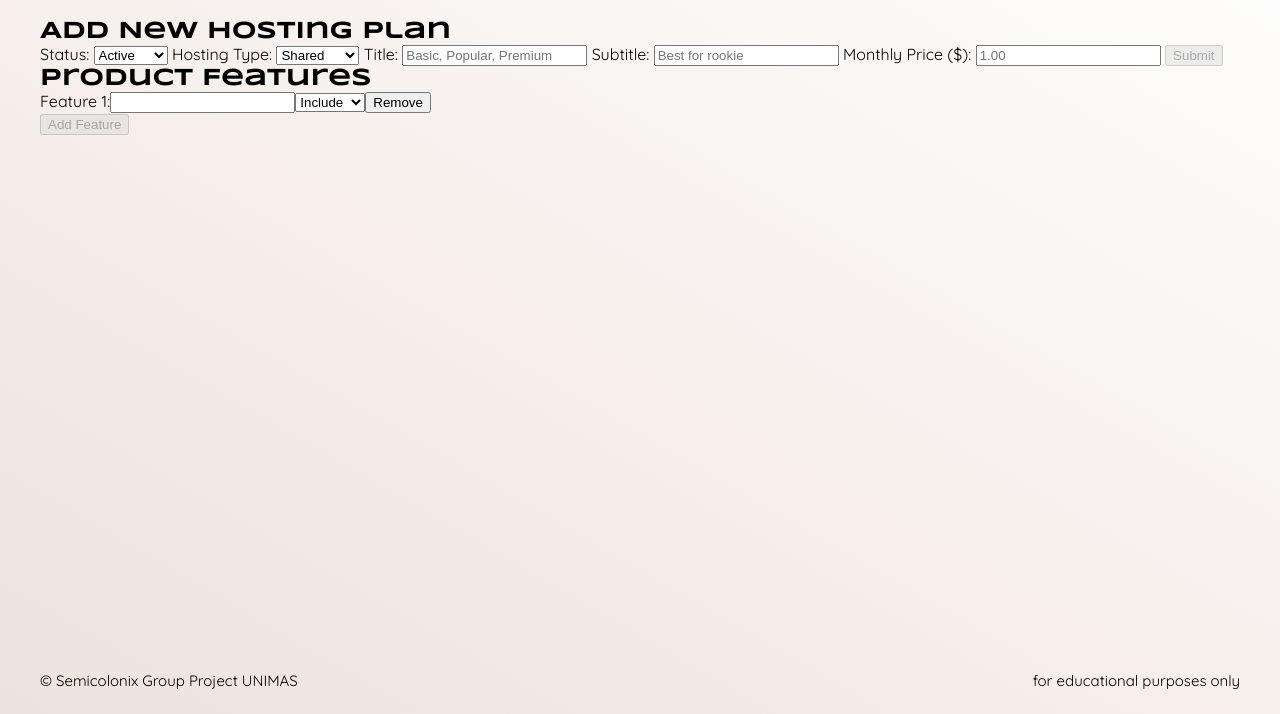
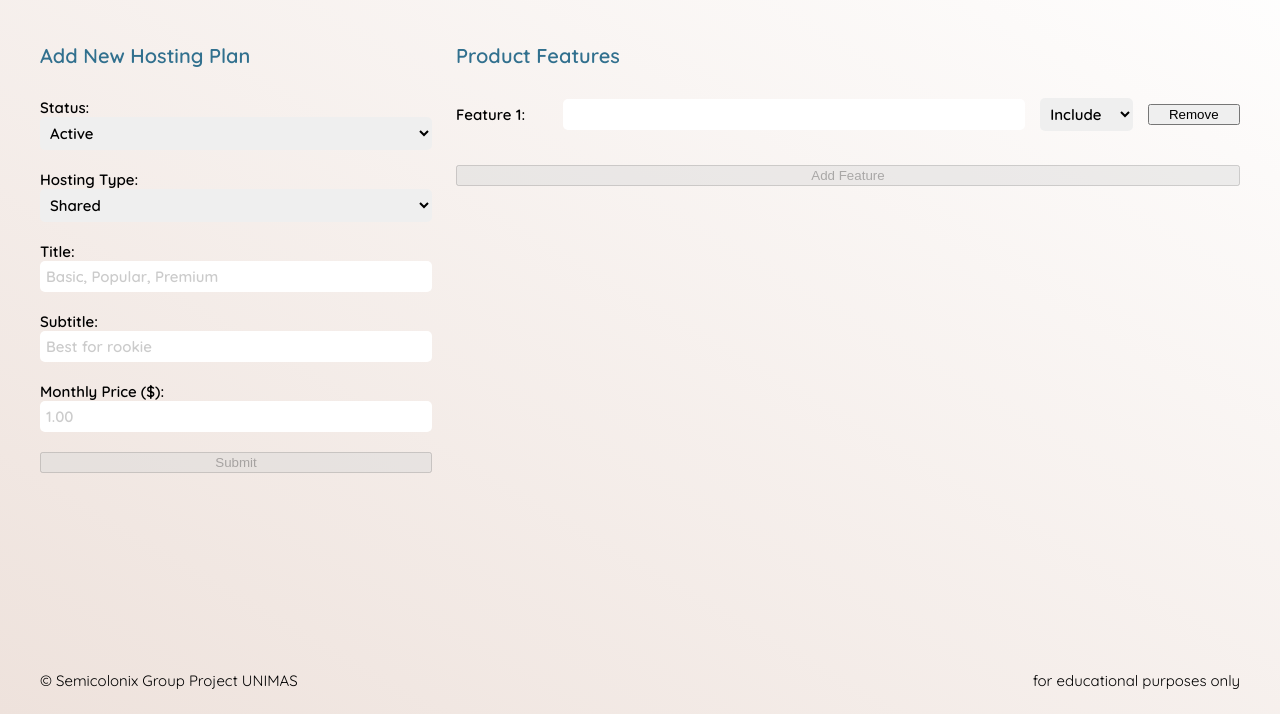
Before and after one commit to HongYang01/tmf2234-web-hosting-service, a PHP site: page /admin/add-price-plan.php in a window 1280 px wide. Shown: the part 86-800 px from the top of the page. Run offline with PHP 8.4, Linux system fonts and the light colour scheme; a user stored in the database is signed in; data that the repository does not hold is empty.

Commit message:
new admin page

```diff
--- /dev/null
+++ b/css/admin-add-price-plan.css
@@ -0,0 +1,126 @@
+.grid-layout {
+	display: grid;
+	grid-template-columns: 1fr 2fr;
+	/* grid-auto-rows: 500px; */
+	grid-auto-flow: row;
+	column-gap: 24px;
+	z-index: 90;
+	flex-grow: 1;
+}
+
+@media (max-width: 600px) {
+	.grid-layout {
+		grid-template-columns: 1fr;
+	}
+}
+
+h2 {
+	font-family: var(--font-second);
+	font-size: var(--font-size-h1);
+	color: var(--color-c1);
+	font-weight: 600;
+	margin-bottom: 30px;
+}
+
+label {
+	font-size: var(--font-size-normal);
+	font-weight: 600;
+}
+
+input:focus {
+	border: 0;
+	outline: 0;
+}
+
+input::placeholder {
+	color: var(--color-black);
+	opacity: 0.2;
+}
+
+select:hover {
+	cursor: pointer;
+}
+
+/* Left */
+
+.left-container {
+	width: 100%;
+	height: 100%;
+	display: flex;
+	flex-direction: column;
+	padding: 24px 0;
+	box-sizing: border-box;
+}
+
+.left-container > input,
+.left-container > select,
+.left-container > option {
+	padding: 6px;
+	box-sizing: border-box;
+	font-family: var(--font-second);
+	font-size: var(--font-size-normal);
+	font-weight: 600;
+	margin-bottom: 20px;
+	border-radius: 5px;
+	border: 0;
+}
+
+/* Right */
+
+.right-container {
+	width: 100%;
+	height: 100%;
+	display: flex;
+	flex-direction: column;
+	padding: 24px 0;
+	box-sizing: border-box;
+	/* justify-content: center; */
+	/* align-items: center; */
+}
+
+#feature-container {
+	display: flex;
+	flex-direction: column;
+}
+
+#feature-wrap {
+	display: grid;
+	grid-template-columns: 3fr 15fr 3fr 3fr;
+	column-gap: 15px;
+	margin-bottom: 10px;
+	width: 100%;
+	align-items: center;
+}
+
+#feature-wrap > input,
+#feature-wrap > select,
+#feature-wrap > option {
+	width: 100%;
+	padding: 6px;
+	box-sizing: border-box;
+	font-family: var(--font-second);
+	font-size: var(--font-size-normal);
+	font-weight: 600;
+	border-radius: 5px;
+	border: 0;
+}
+
+[id^="removeBtn-"] {
+	border: none;
+	font-family: var(--font-second);
+	font-size: var(--font-size-normal);
+	font-weight: 600;
+	background-color: rgba(255, 118, 118, 0.2);
+	border-radius: 5px;
+	height: 100%;
+	transition: all 0.6s ease;
+}
+
+[id^="removeBtn-"]:hover {
+	background-color: rgba(255, 118, 118, 0.8);
+	box-shadow: 0 0 10px 3px rgba(var(--rgb-c1), 0.2);
+}
+
+#add-feature {
+	margin: 24px 0;
+}
```
Also changed, not shown: css/admin-manage-price-plan.css (+9 -4 lines), handlers/add_price_plan_handler.php (added, +47 -0 lines).
